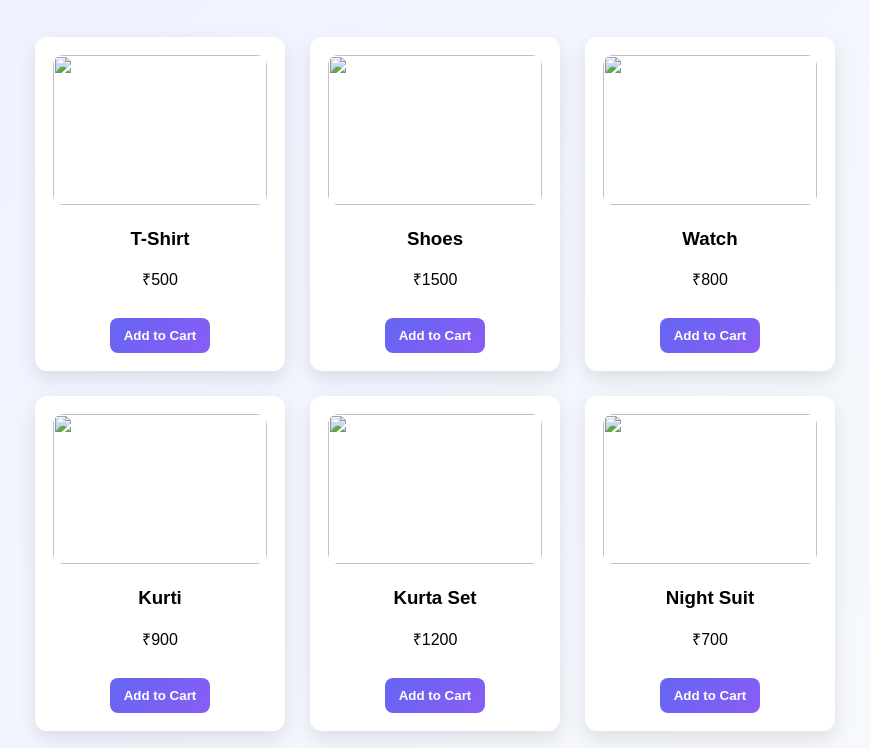
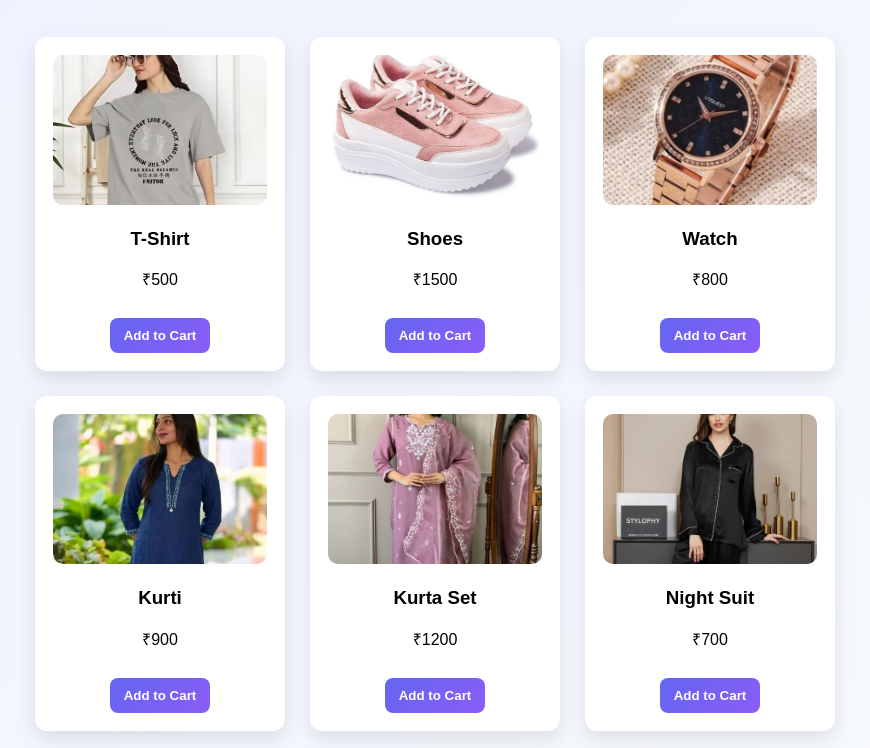
Before and after one commit to Mithu-11/E-Commerce-Store, a plain HTML site: page index.html in a window 1280 px wide. Shown: the part 51-799 px from the top of the page, without its empty margins (205-1075 px from the left). Drawn offline with Linux system fonts and the light colour scheme.

Commit message:
Fix image paths in index.html for products

```diff
--- a/index.html
+++ b/index.html
@@ -12,42 +12,42 @@
 <div class="products">
 
 <div class="product">
-<img src="image/tshirt.jpg">
+<img src="tshirt.jpg">
 <h3>T-Shirt</h3>
 <p>₹500</p>
 <button onclick="addProduct('T-Shirt','image/tshirt.jpg',500)">Add to Cart</button>
 </div>
 
 <div class="product">
-<img src="image/shoes.jpg">
+<img src="shoes.jpg">
 <h3>Shoes</h3>
 <p>₹1500</p>
 <button onclick="addProduct('Shoes','image/shoes.jpg',1500)">Add to Cart</button>
 </div>
 
 <div class="product">
-<img src="image/watch.jpg">
+<img src="watch.jpg">
 <h3>Watch</h3>
 <p>₹800</p>
 <button onclick="addProduct('watch','image/watch.jpg',800)">Add to Cart</button>
 </div>
 
 <div class="product">
-<img src="image/kurti.jpg">
+<img src="kurti.jpg">
 <h3>Kurti</h3>
 <p>₹900</p>
 <button onclick="addProduct('Kurti','image/kurti.jpg',900)">Add to Cart</button>
 </div>
 
 <div class="product">
-<img src="image/kurtaset.jpg">
+<img src="kurtaset.jpg">
 <h3>Kurta Set</h3>
 <p>₹1200</p>
 <button onclick="addProduct('Kurta Set','image/kurtaset.jpg',1200)">Add to Cart</button>
 </div>
 
 <div class="product">
-<img src="image/nightsuit.jpg">
+<img src="nightsuit.jpg">
 <h3>Night Suit</h3>
 <p>₹700</p>
 <button onclick="addProduct('Night Suit','image/nightsuit.jpg',700)">Add to Cart</button>
@@ -66,4 +66,5 @@
 <script src="script.js"></script>
 
 </body>
+
 </html>
```
